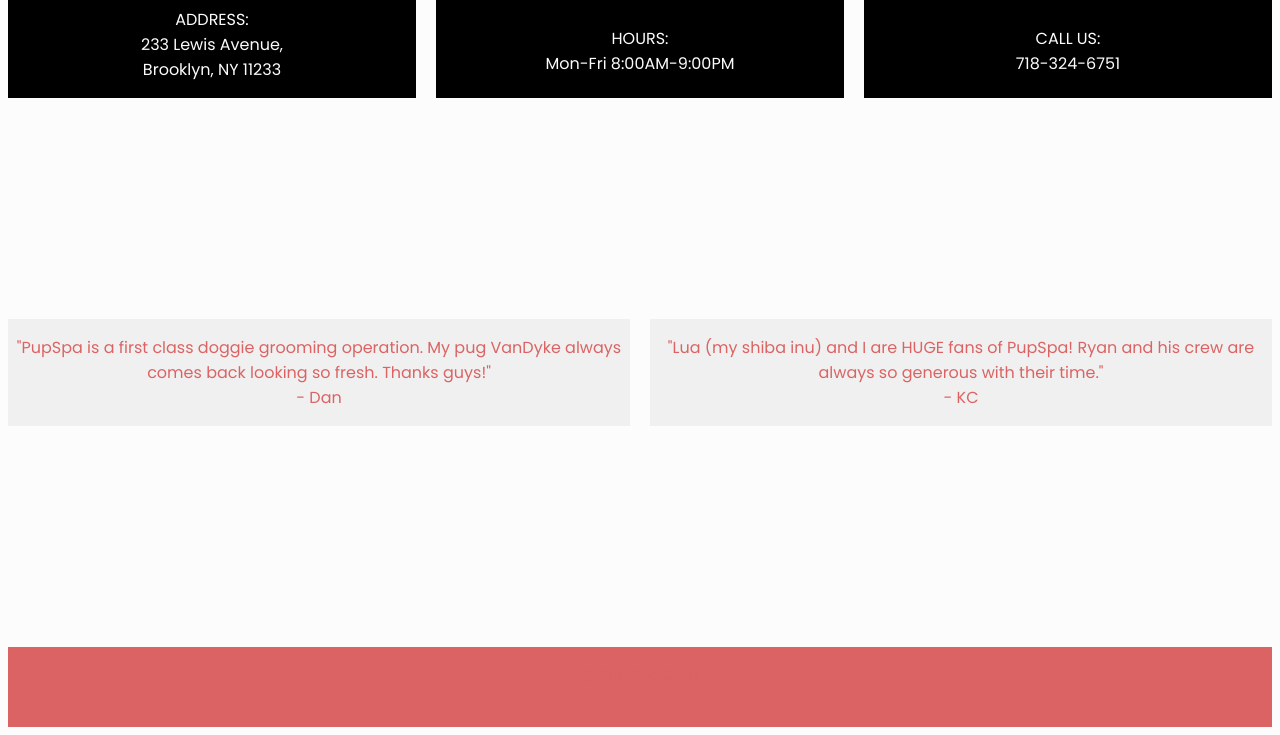
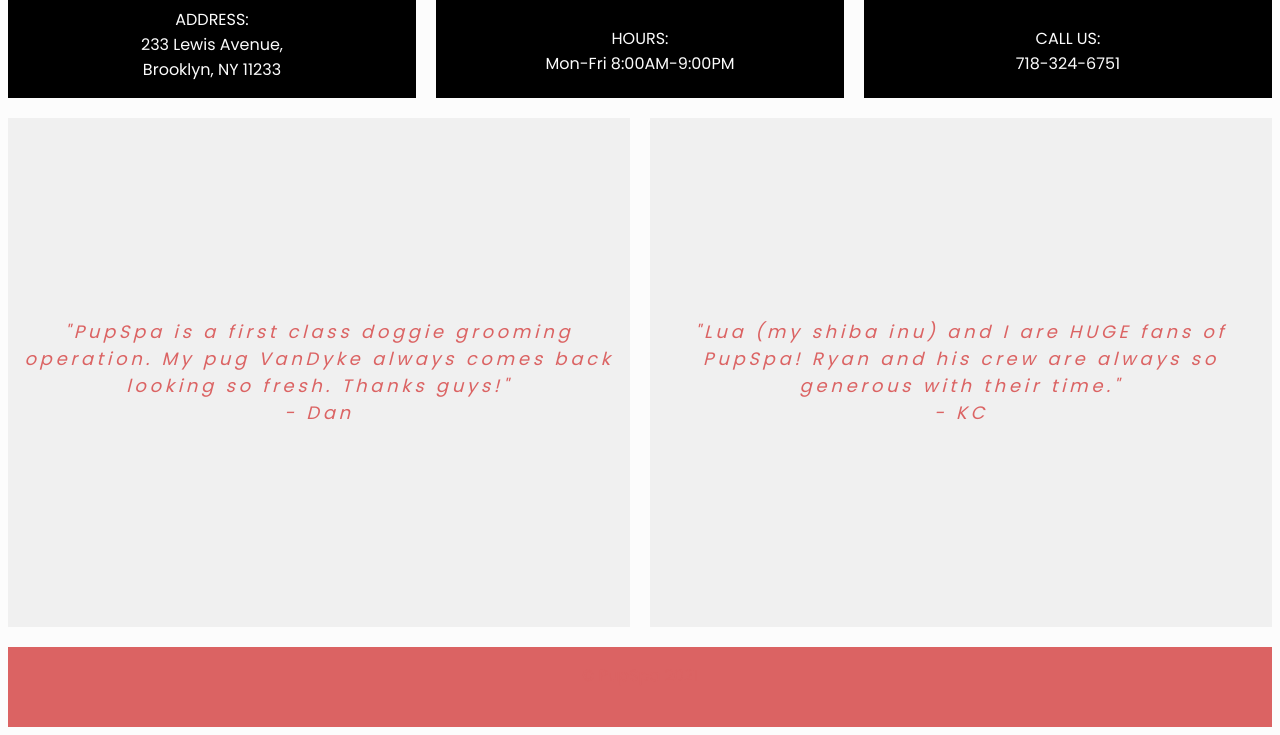
Before and after one commit to lacruzjd/PupSpa-grid-cy, a plain HTML site: page index.html in a window 1280 px wide. Shown: the part 1800-2535 px from the top of the page. Drawn offline with Linux system fonts and the light colour scheme.

Commit message:
se centro contenido de testimonials

```diff
--- a/resources/style.css
+++ b/resources/style.css
@@ -76,17 +76,25 @@
     grid-area: 4 / 5/ 5 / 7;
 }
 
-.one {
+.testimonial {
+    display: grid;
+    padding: 10px;
     background-color: #f0f0f0;
     color: #db6363;
-    margin: auto;
+    font-family: Poppins;
+    font-size: 18px;
+    font-style: italic;
+    letter-spacing: 3.7px;
+    justify-content: center;
+    align-items: center;
+    justify-items: center;
+  }
+
+.one {
     grid-area: 5 / 1 / 6 / 4;;
 }
 
 .two {
-    background-color: #f0f0f0;
-    color: #db6363;
-    margin: auto;
     grid-area: 5 / 4 / 6 / 7;
 }
 
```
